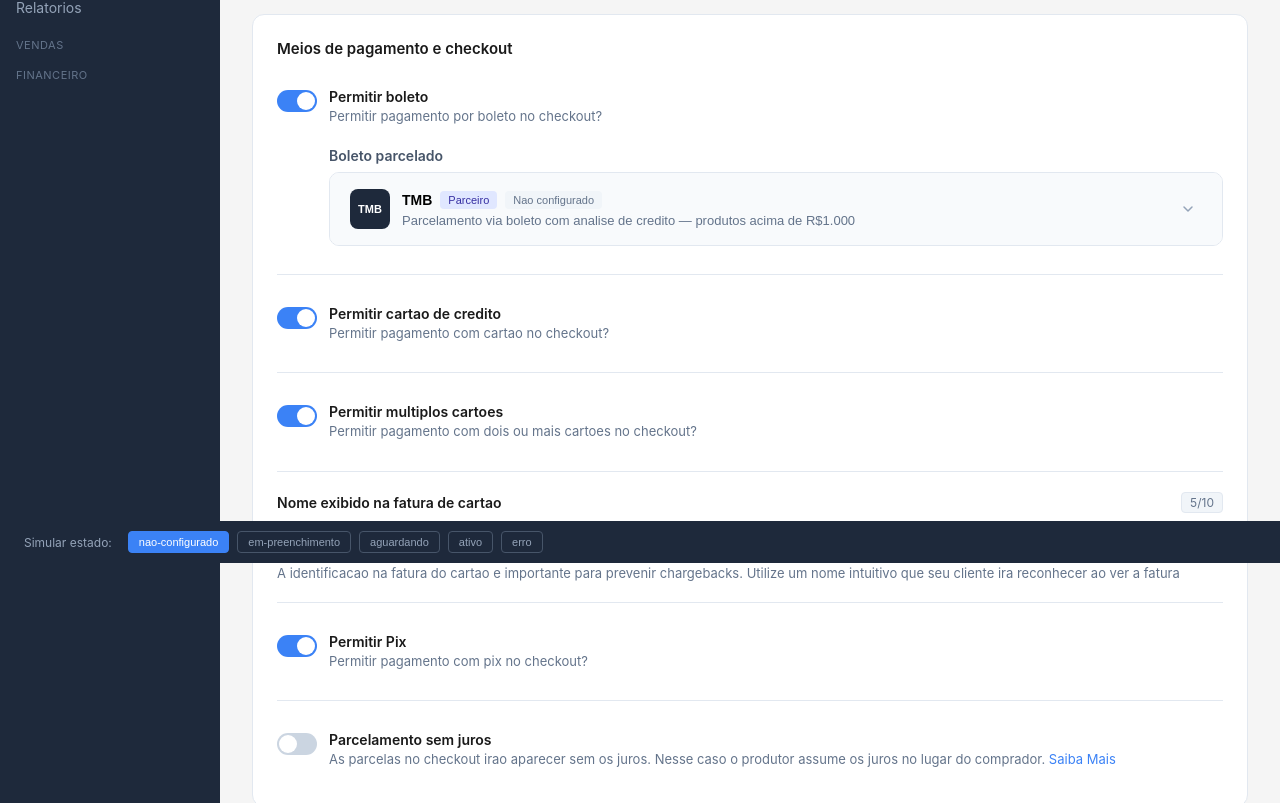
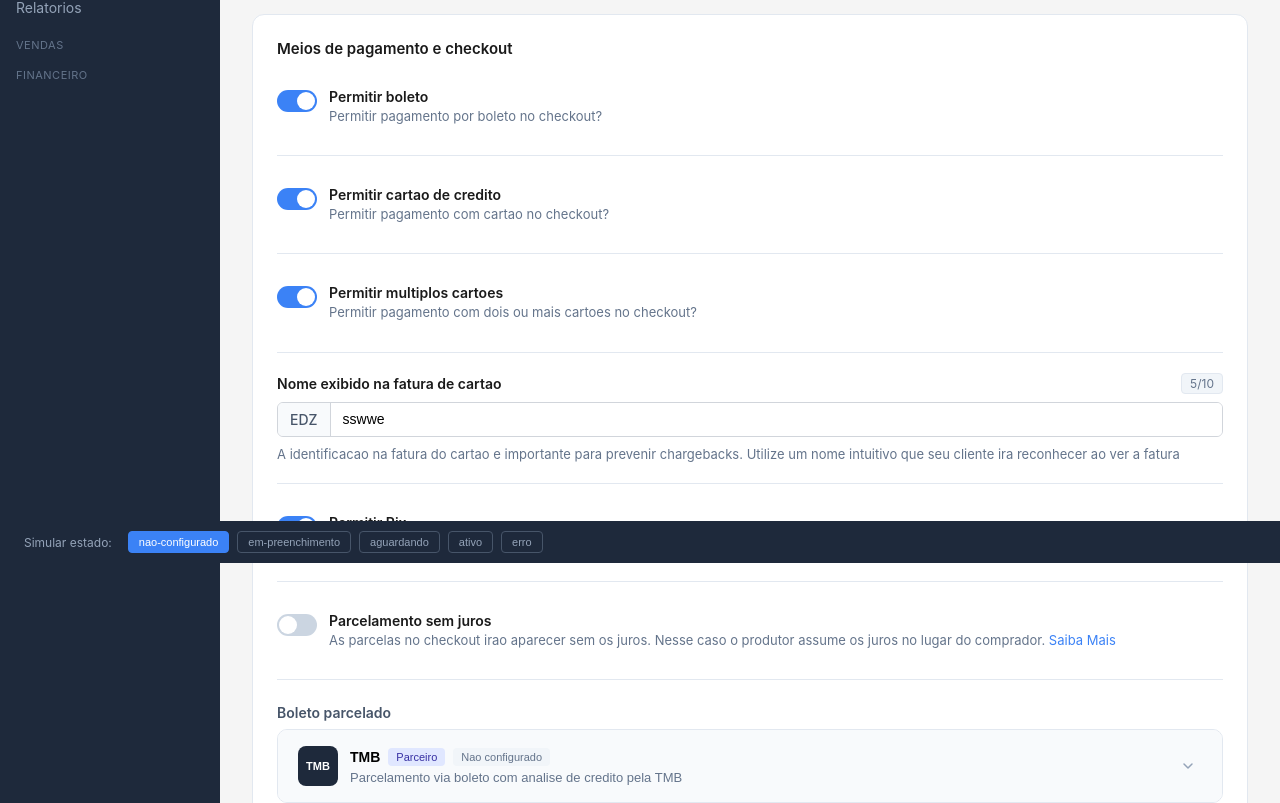
Before and after one commit to janainadelboni/fluxo-ativacao-tmb, a React (Vite) app: page / in a window 1280 px wide. Shown: the part 237-1040 px from the top of the page. Built offline with nearby package versions, Linux system fonts and the light colour scheme.

Commit message:
Aplica feedback: TMB independente do boleto, remove taxa, ajusta estados

```diff
--- a/src/components/PaymentMethods.tsx
+++ b/src/components/PaymentMethods.tsx
@@ -27,17 +27,6 @@ export function PaymentMethods({ tmbStatus, setTmbStatus, showCheckout, onToggle
             <p>Permitir pagamento por boleto no checkout?</p>
           </div>
         </div>
-      </div>
-
-      {/* Boleto parcelado TMB — associado ao boleto */}
-      <div className="tmb-nested">
-        <h4 className="subsection-title">Boleto parcelado</h4>
-        <TmbDropdownCard
-          status={tmbStatus}
-          setStatus={setTmbStatus}
-          showCheckout={showCheckout}
-          onToggleCheckout={onToggleCheckout}
-        />
       </div>
 
       <div className="divider" />
@@ -108,6 +97,19 @@ export function PaymentMethods({ tmbStatus, setTmbStatus, showCheckout, onToggle
           </div>
         </div>
       </div>
+
+      <div className="divider" />
+
+      {/* Boleto parcelado TMB — secao independente */}
+      <div className="tmb-section">
+        <h4 className="subsection-title">Boleto parcelado</h4>
+        <TmbDropdownCard
+          status={tmbStatus}
+          setStatus={setTmbStatus}
+          showCheckout={showCheckout}
+          onToggleCheckout={onToggleCheckout}
+        />
+      </div>
     </>
   )
 }
--- a/src/components/TmbDropdownCard.tsx
+++ b/src/components/TmbDropdownCard.tsx
@@ -76,7 +76,7 @@ export function TmbDropdownCard({ status, setStatus, showCheckout, onToggleCheck
                 </span>
               </div>
               <p className="tmb-desc">
-                Parcelamento via boleto com analise de credito — produtos acima de R$1.000
+                Parcelamento via boleto com analise de credito pela TMB
               </p>
             </div>
           </div>
--- a/src/components/estados/TmbAguardando.tsx
+++ b/src/components/estados/TmbAguardando.tsx
@@ -11,24 +11,28 @@ export function TmbAguardando({ onAtivo, onErro }: Props) {
       </div>
 
       <div className="step">
-        <div className="step-circle step-circle-done">&#10003;</div>
+        <div className="step-circle step-circle-waiting">
+          <svg width="14" height="14" viewBox="0 0 14 14" fill="none">
+            <circle cx="7" cy="7" r="6" stroke="currentColor" strokeWidth="1.5" strokeDasharray="4 2"/>
+          </svg>
+        </div>
         <div>
           <div className="step-title">Cadastro do produtor enviado</div>
-          <div className="step-desc">Aguardando TMB retornar o ID do produtor via webhook</div>
+          <div className="step-desc">Dados enviados. Aguardando aprovacao da TMB.</div>
         </div>
       </div>
 
       <div className="step">
         <div className="step-circle step-circle-pending">2</div>
         <div>
-          <div className="step-title">Ativacao neste produto</div>
-          <div className="step-desc">Disponivel assim que o cadastro for confirmado</div>
+          <div className="step-title">Ativar funcionalidade</div>
+          <div className="step-desc">Apos a aprovacao, a TMB sera ativada automaticamente no checkout deste produto</div>
         </div>
       </div>
 
       <div className="btn-row" style={{ gap: 8 }}>
         <button className="btn btn-secondary" onClick={onErro}>Simular erro</button>
-        <button className="btn btn-primary" onClick={onAtivo}>Simular ativacao</button>
+        <button className="btn btn-primary" onClick={onAtivo}>Simular aprovacao</button>
       </div>
     </div>
   )
--- a/src/components/estados/TmbAtivo.tsx
+++ b/src/components/estados/TmbAtivo.tsx
@@ -8,14 +8,9 @@ export function TmbAtivo({ showCheckout }: Props) {
   return (
     <div className="estado-panel">
       {showCheckout ? (
-        <>
-          <div className="alert alert-success">
-            Boleto parcelado ativo neste produto. A opcao TMB ja esta disponivel no checkout para os compradores.
-          </div>
-          <div className="alert" style={{ background: '#f8fafc', border: '1px solid #e2e8f0', color: '#475569' }}>
-            Taxa cobrada em todas as parcelas. Acompanhe as vendas em Assinaturas &rarr; Boleto Parcelado.
-          </div>
-        </>
+        <div className="alert alert-success">
+          Boleto parcelado ativo neste produto. A opcao TMB ja esta disponivel no checkout para os compradores.
+        </div>
       ) : (
         <div className="alert alert-warning">
           Boleto parcelado desativado no checkout. O comprador nao vera a opcao TMB como forma de pagamento. Ative o switch acima para disponibilizar.
--- a/src/components/estados/TmbEmPreenchimento.tsx
+++ b/src/components/estados/TmbEmPreenchimento.tsx
@@ -48,10 +48,6 @@ export function TmbEmPreenchimento({ onCancelar, onConfirmar }: Props) {
         </label>
       </div>
 
-      <div className="alert alert-warning">
-        Atencao: a taxa da Eduzz incide sobre todas as parcelas da venda, nao apenas na primeira. Certifique-se disso antes de confirmar.
-      </div>
-
       <div className="btn-row">
         <button className="btn btn-secondary" onClick={onCancelar}>Cancelar</button>
         <button
--- a/src/components/estados/TmbNaoConfigurado.tsx
+++ b/src/components/estados/TmbNaoConfigurado.tsx
@@ -5,9 +5,6 @@ export function TmbNaoConfigurado({ onIniciar }: { onIniciar: () => void }) {
         Ofereca parcelamento via boleto com aprovacao de credito pela TMB.
         O comprador paga em parcelas mensais sem precisar de cartao de credito.
       </p>
-      <div className="alert alert-warning">
-        A taxa da Eduzz sera cobrada em todas as parcelas. Confirme os valores com seu gerente de conta antes de ativar.
-      </div>
 
       <div className="step">
         <div className="step-circle step-circle-pending">1</div>
@@ -20,8 +17,8 @@ export function TmbNaoConfigurado({ onIniciar }: { onIniciar: () => void }) {
       <div className="step">
         <div className="step-circle step-circle-pending">2</div>
         <div>
-          <div className="step-title">Ativacao neste produto</div>
-          <div className="step-desc">Disponivel apos o cadastro do produtor ser confirmado pela TMB</div>
+          <div className="step-title">Ativar funcionalidade</div>
+          <div className="step-desc">Apos a aprovacao do cadastro, a TMB sera ativada automaticamente no checkout deste produto</div>
         </div>
       </div>
 
--- a/src/styles/global.css
+++ b/src/styles/global.css
@@ -97,11 +97,9 @@ body {
 .payment-info h4 { font-size: 14px; font-weight: 600; margin-bottom: 2px; }
 .payment-info p { font-size: 13px; color: #64748b; line-height: 1.4; }
 
-/* TMB nested under boleto */
-.tmb-nested {
-  margin-left: 52px; padding: 8px 0 12px;
-}
-.tmb-nested .subsection-title { margin-bottom: 8px; }
+/* TMB independent section */
+.tmb-section { padding: 8px 0 0; }
+.tmb-section .subsection-title { margin-bottom: 8px; }
 
 /* Link */
 .link { color: #3b82f6; text-decoration: none; }
@@ -236,6 +234,7 @@ body {
   font-size: 12px; font-weight: 600; flex-shrink: 0;
 }
 .step-circle-pending { background: #e2e8f0; color: #64748b; }
+.step-circle-waiting { background: #dbeafe; color: #2563eb; }
 .step-circle-done { background: #22c55e; color: #fff; }
 .step-circle-error { background: #ef4444; color: #fff; }
 .step-title { font-size: 14px; font-weight: 500; }
```
